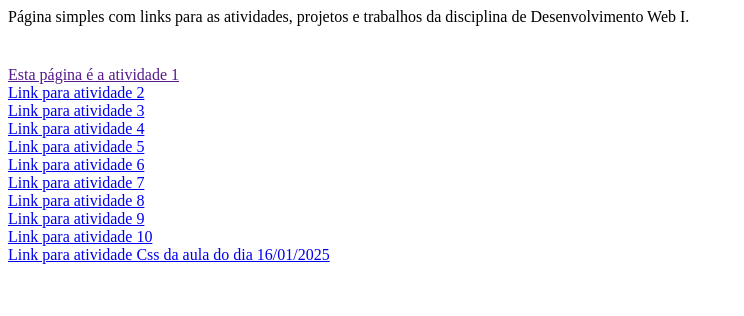
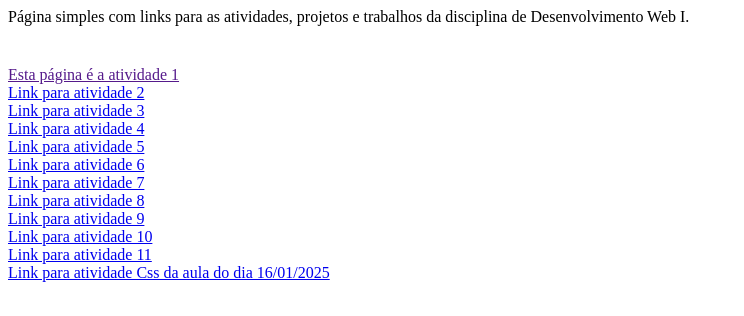
Before and after one commit to Miguel-Gu/SPODWE1, a plain HTML site: page index.html in a window 1280 px wide. Shown: the whole page, without its empty margins (0-744 px from the left). Drawn offline with Linux system fonts and the light colour scheme.

Commit message:
feat: add atividade 11

```diff
--- a/index.html
+++ b/index.html
@@ -21,6 +21,7 @@
             <a href="atividades/A8/index.html">Link para atividade 8</a>
             <a href="atividades/A9/index.html">Link para atividade 9</a>
             <a href="atividades/A10/index.html">Link para atividade 10</a>
+            <a href="atividades/A11/index.html">Link para atividade 11</a>
             <a href="atividades/AtividadeCss/index.html">Link para atividade Css da aula do dia 16/01/2025</a>
         </section>
     </main>
```
